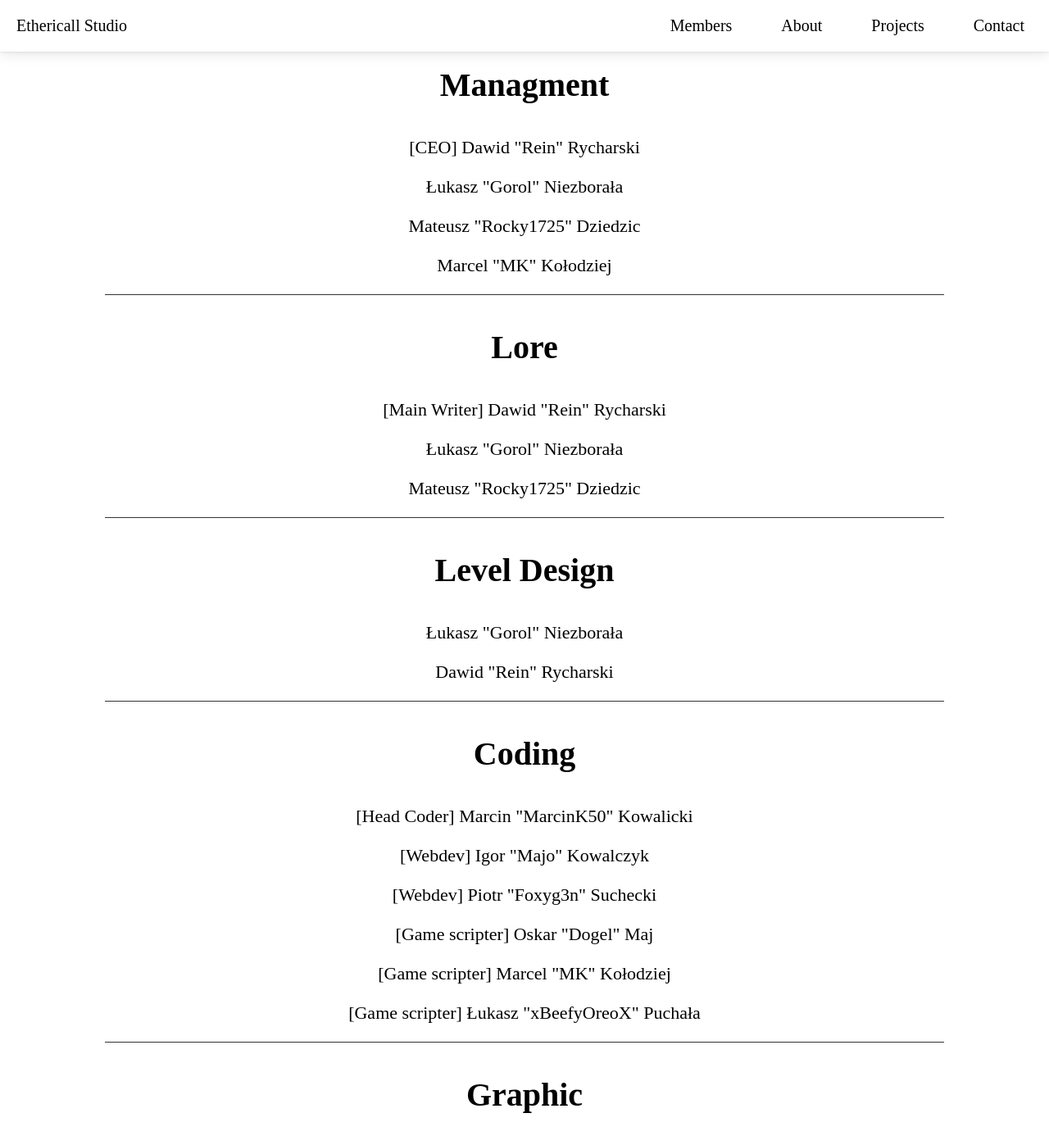
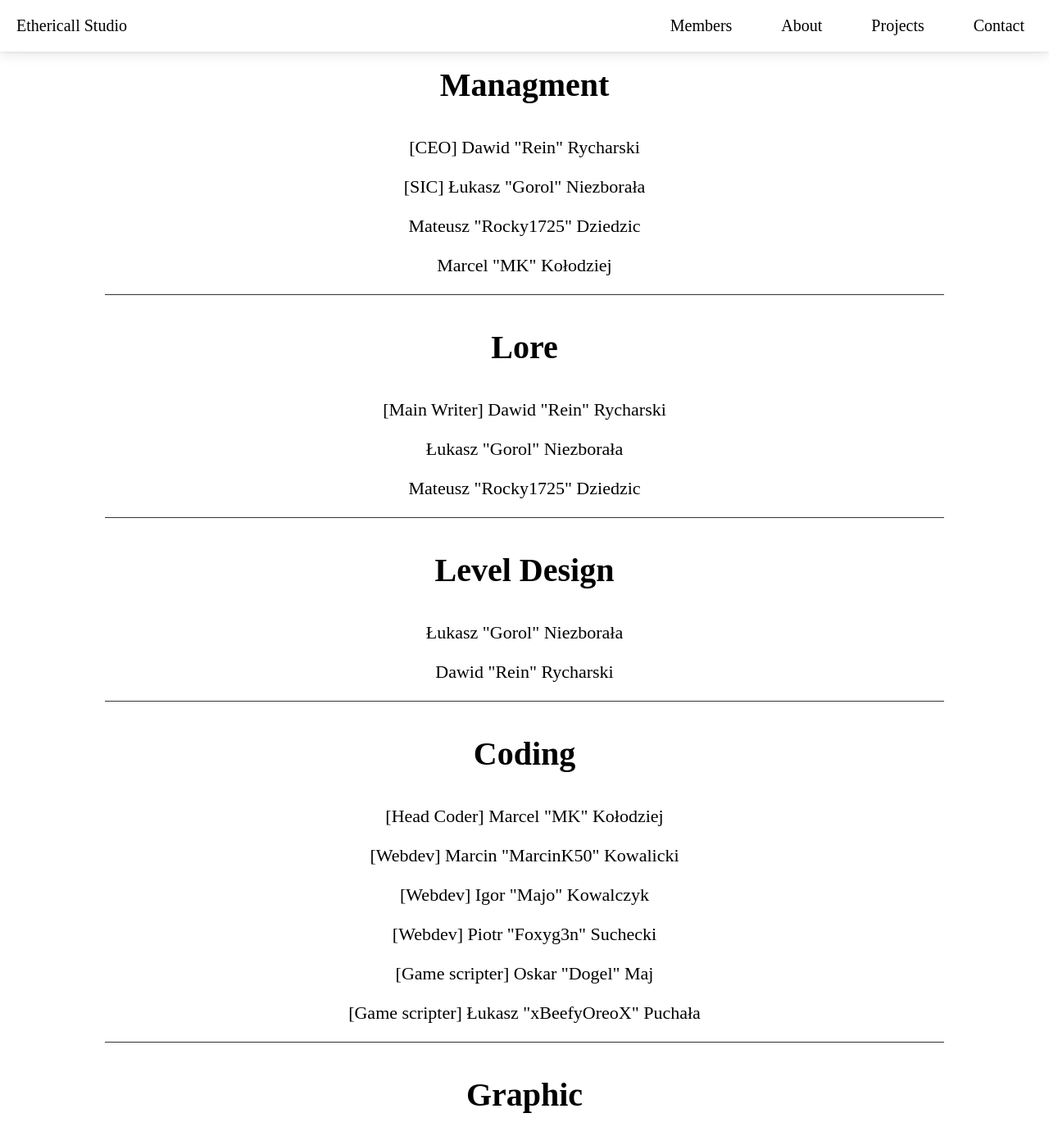
Before and after one commit to Ethericall-Studio/ethericall-studio.github.io, a Jekyll site: the page built from members.md, in a window 1280 px wide and 1400 px high. Shown: the top 1397 px of the window at 82% size. Built offline with Jekyll 4.4.1, drawn with Linux system fonts in a browser that asks for light colours; some web fonts are replaced; some of the changed text lies outside the part shown.

Commit message:
Chnage discord link adn chage members

```diff
--- a/_config.yml
+++ b/_config.yml
@@ -15,7 +15,7 @@
 description: "Ethericall official website"
 
 # Discord server invite
-discord: "https://discord.gg/wyfzxHA"
+discord: "https://discord.gg/m9EeW5P"
 # Theme of Discord widget
 discord-theme: "dark"
 # Discord support server ID
--- a/members.md
+++ b/members.md
@@ -4,7 +4,7 @@
 ---
 <p id="h">Managment</p>
 <p id="m">[CEO] Dawid "Rein" Rycharski</p>
-<p id="m">Łukasz "Gorol" Niezborała</p>
+<p id="m">[SIC] Łukasz "Gorol" Niezborała</p>
 <p id="m">Mateusz "Rocky1725" Dziedzic</p>
 <p id="m">Marcel "MK" Kołodziej</p>
 
@@ -24,11 +24,11 @@
 ---
 
 <p id="h">Coding</p>
-<p id="m">[Head Coder] Marcin "MarcinK50" Kowalicki</p>
+<p id="m">[Head Coder] Marcel "MK" Kołodziej</p>
+<p id="m">[Webdev] Marcin "MarcinK50" Kowalicki</p>
 <p id="m">[Webdev] Igor "Majo" Kowalczyk</p>
 <p id="m">[Webdev] Piotr "Foxyg3n" Suchecki</p>
 <p id="m">[Game scripter] Oskar "Dogel" Maj</p>
-<p id="m">[Game scripter] Marcel "MK" Kołodziej</p>
 <p id="m">[Game scripter] Łukasz "xBeefyOreoX" Puchała</p>
 
 ---
```
Also changed, not shown: other parts of members.md (+1 -0 lines), members-pl.md (+4 -3 lines).
